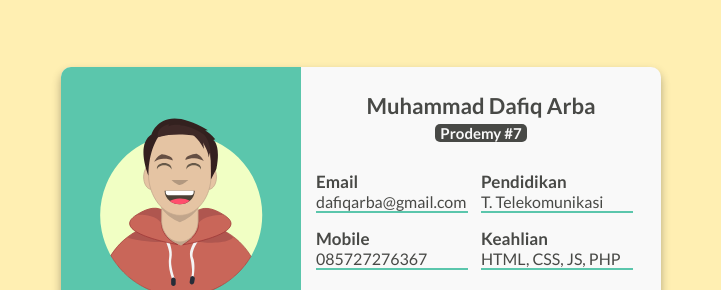
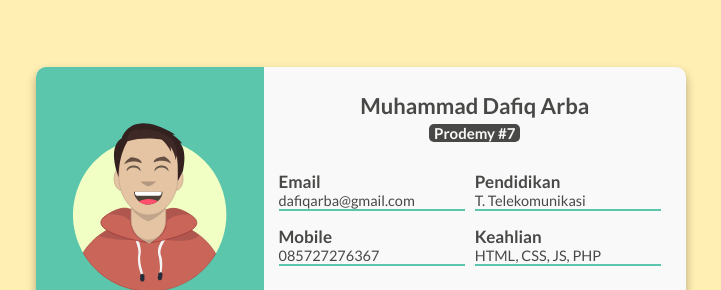
Before and after one commit to rizkaumi/profile-card, a plain HTML site: page index.html in a window 1280 px wide. Shown: the part 193-483 px from the top of the page, without its empty margins (279-1000 px from the left). Drawn offline with Linux system fonts and the light colour scheme.

Commit message:
modify wrapping rule to wrap for multiple cards

```diff
--- a/css/style.css
+++ b/css/style.css
@@ -14,9 +14,13 @@ body {
 
 .wrapper {
   display: flex;
+  flex-wrap: wrap;
+
   align-items: center;
   justify-content: center;
-  height: 100vh;
+
+  width: 100vw;
+  min-height: 100vh;
 
   font-family: "Lato", sans-serif;
 }
@@ -25,17 +29,19 @@ body {
   background-color: #f9f9f9;
   box-shadow: 0 5px 10px rgba(0, 0, 0, 0.3);
 
-  width: 600px;
+  width: 650px;
   height: 280px;
   border-radius: 10px;
 
   display: flex;
   flex-direction: row;
+
+  margin: 10px;
 }
 
 .card__left {
   background-color: #5bc6ac;
-  width: 40%;
+  width: 35%;
   height: 100%;
   border-radius: 10px 0 0 10px;
 
@@ -58,7 +64,7 @@ body {
 
 .card__right {
   height: 100%;
-  width: 60%;
+  width: 65%;
 
   color: #484946;
   padding: 15px;
@@ -97,11 +103,11 @@ body {
 
 .card__right-detail {
   width: 50%;
-  margin-right: 5px;
+  margin-right: 10px;
 }
 
 .card__right-detail-group {
-  width: 50%;
+  width: 100%;
   margin-bottom: 15px;
 }
 .card__right-detail-label {
@@ -111,7 +117,8 @@ body {
 
 .card__right-detail-data {
   border-bottom: 2px solid #5bc6ac;
-  width: 152px;
+  width: 100%;
+  font-size: 14.5px;
 }
 
 .card__right-social {
```
